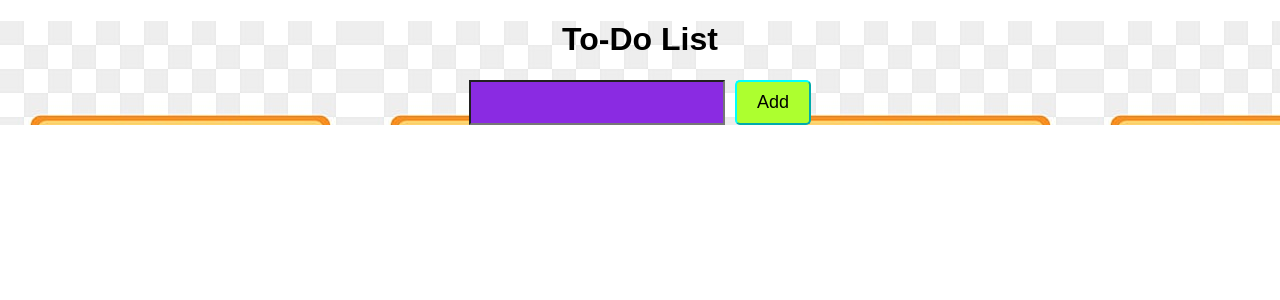
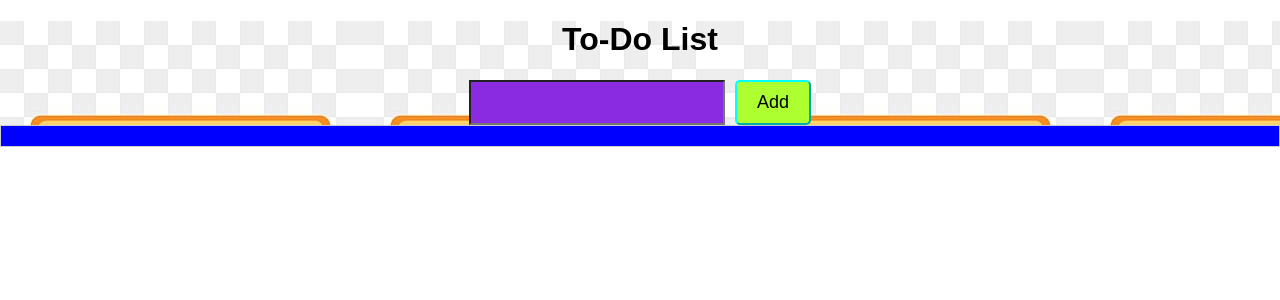
Before and after one commit to tivanethulane/To_Do_LIst, a React (Create React App) app: page / in a window 1280 px wide. Shown: the top 300 px of the page. Built offline with nearby package versions, Linux system fonts and the light colour scheme.

Commit message:
scrolling of the list alone

```diff
--- a/src/App.css
+++ b/src/App.css
@@ -34,3 +34,17 @@ button {
   background-color: red;
   color: white;
 }
+
+.todo-list-container {
+  max-height: 400px;
+  overflow-y: auto;
+  border: 1px solid #ccc;
+  padding: 10px;
+  background-color: blue;
+}
+
+.todo {
+  display: flex;
+  justify-content: space-between;
+  margin-bottom: 10px;
+}
--- a/src/components/TodoList.js
+++ b/src/components/TodoList.js
@@ -2,12 +2,9 @@ import React from 'react';
 
 function TodoList({ todos, removeTodo }) {
   return (
-    <div>
+    <div className="todo-list-container">
       {todos.map((todo, index) => (
-        <div
-          className="todo"
-          key={index}
-        >
+        <div className="todo" key={index}>
           {todo.text}
           <button onClick={() => removeTodo(index)}>Remove</button>
         </div>
```
